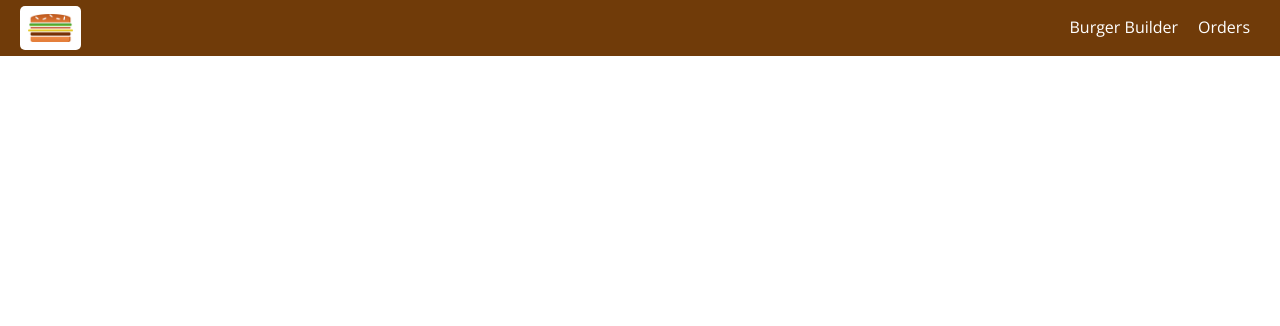
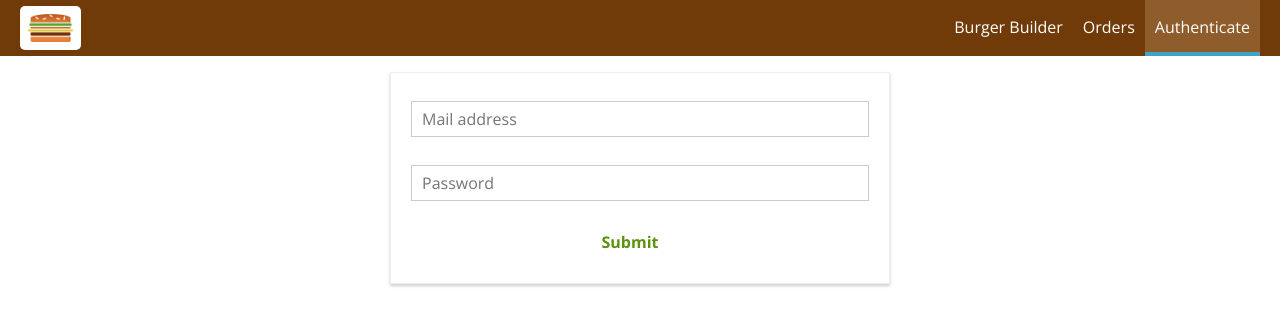
Before and after one commit to michaltruszczynski/BurgerApp, a React app: page /auth in a window 1280 px wide. Shown: the top 326 px of the page. Built offline with nearby package versions, Linux system fonts and the light colour scheme.

Commit message:
auth section

```diff
--- a/src/App.js
+++ b/src/App.js
@@ -5,6 +5,7 @@
 import BurgerBuilder from './containers/BurgerBuilder/BurgerBuilder';
 import Checkout from './containers/Checkout/Checkout';
 import Orders from './containers/Orders/Orders';
+import Auth from './containers/Auth/Auth'
 
 class App extends Component {
   render () {
@@ -14,6 +15,7 @@
           <Switch>
             <Route path="/checkout" component={Checkout} />
             <Route path="/orders" component={Orders} />
+            <Route path="/auth" component={Auth} />
             <Route path="/" exact component={BurgerBuilder} />
           </Switch>
         </Layout>
--- a/src/components/Navigation/NavigationItems/NavigationItems.js
+++ b/src/components/Navigation/NavigationItems/NavigationItems.js
@@ -7,6 +7,7 @@
     <ul className={classes.NavigationItems}>
         <NavigationItem link="/" exact>Burger Builder</NavigationItem>
         <NavigationItem link="/orders">Orders</NavigationItem>
+        <NavigationItem link="/auth">Authenticate</NavigationItem>
     </ul>
 );
 
--- /dev/null
+++ b/src/containers/Auth/Auth.css
@@ -0,0 +1,15 @@
+.Auth {
+    margin: 20px auto;
+    width: 80%;
+    text-align: center;
+    box-shadow: 0 2px 3px #ccc;
+    border: 1px solid #eee;
+    padding: 10px;
+    box-sizing: border-box;
+}
+
+@media (min-width: 600px) {
+    .Auth {
+        width: 500px;
+    }
+}
--- /dev/null
+++ b/src/containers/Auth/Auth.js
@@ -0,0 +1,113 @@
+import React, { Component } from 'react';
+
+import Input from '../../components/UI/Input/Input';
+import Button from '../../components/UI/Button/Button';
+import classes from './Auth.css';
+
+
+class Auth extends Component {
+    state = {
+        controls: {
+            email: {
+                elementType: 'input',
+                elementConfig: {
+                    type: 'text',
+                    placeholder: 'Mail address'
+                },
+                value: '',
+                validation: {
+                    required: true,
+                    isEmail: true
+                },
+                valid: false,
+                touched: false
+            },
+            password: {
+                elementType: 'input',
+                elementConfig: {
+                    type: 'password',
+                    placeholder: 'Password'
+                },
+                value: '',
+                validation: {
+                    required: true,
+                    minLength: 6
+                },
+                valid: false,
+                touched: false
+            }
+        }
+    }
+
+
+    checkValidity(value, rules) {
+        let isValid = true;
+
+        if (!rules) {
+            return true;
+        }
+
+        if (rules.required) {
+            isValid = value.trim() !== '' && isValid;
+        }
+
+        if (rules.minLength) {
+            isValid = value.length >= rules.minLength && isValid
+        }
+
+        if (rules.maxLength) {
+            isValid = value.length <= rules.maxLength && isValid
+        }
+
+        return isValid;
+    }
+
+    inputChangeHandler = (event, controlName) => {
+        const updatedControls = {
+            ...this.state.controls,
+            [controlName]: {
+                ...this.state.controls[controlName],
+                value: event.target.value,
+                valid: this.checkValidity(event.target.value, this.state.controls[controlName].validation),
+                touched: true
+            }
+        };
+        this.setState({controls: updatedControls});
+    }
+
+    render () {
+
+            const formElementArray = []
+            for (let key in this.state.controls) {
+                formElementArray.push({
+                    id: key,
+                    config: this.state.controls[key]
+                });
+            };
+
+            console.log(formElementArray);
+
+            const form = formElementArray.map( formElement => (
+                <Input
+                    key={formElement.id}
+                    elementType={formElement.config.elementType}
+                    elementConfig={formElement.config.elementConfig}
+                    value={formElement.config.value}
+                    invalid={!formElement.config.valid}
+                    shouldValidate={formElement.config.validation}
+                    touched={formElement.config.touched}
+                    changed={(event) => this.inputChngedHandler(event, formElement.id)} />
+            ) );
+            console.log(form);
+            return (
+                <div className={classes.Auth}>
+                    <form>
+                    {form}
+                        <Button btnType="Success">Submit</Button>
+                    </form>
+                </div>
+            );
+        }
+};
+
+export default Auth;
```
